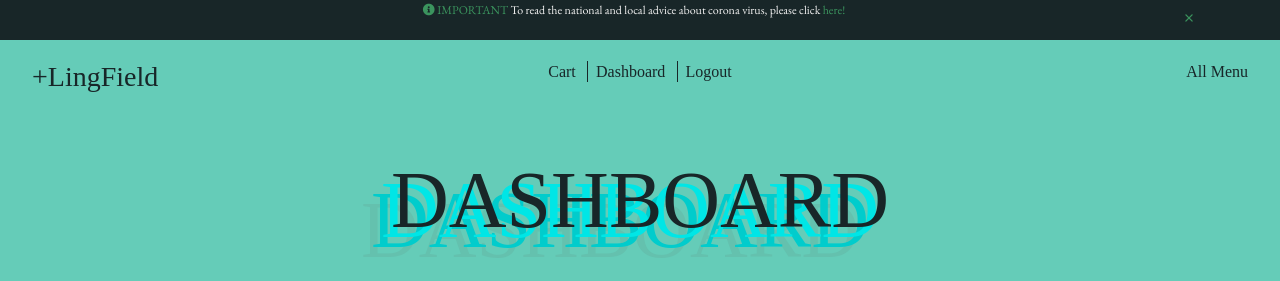
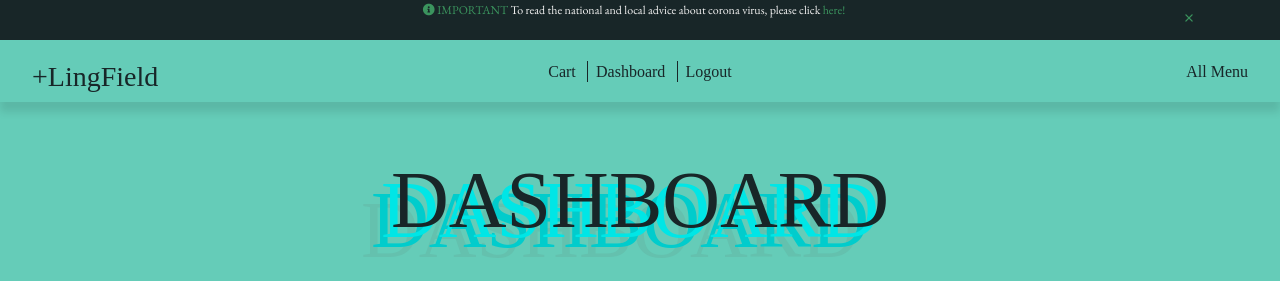
Before and after one commit to eoadeka/lingfield-pharmacy-with-django, a Django app: page /accounts/dashboard/ in a window 1280 px wide. Shown: the top 281 px of the page. Run offline with Django 3.2, Linux system fonts and the light colour scheme; the visitor is signed in with stand-in values (Sample User, id 1); data that the repository does not hold is empty; some libraries are stand-ins or nearby versions; some web fonts are replaced.

Commit message:
Final Commit

```diff
--- a/lingfield/templates/lingfield/navbar.html
+++ b/lingfield/templates/lingfield/navbar.html
@@ -1,6 +1,6 @@
 {% load static %}
-<header class="sticky-top " >
-    <nav style="margin: auto;">
+<header class="sticky-top" style="box-shadow: 0px 10px 8px rgba(0,0,0,0.1);">
+    <nav style="margin: auto;" >
         <div class="row">
             <span class="animate-this text-left col-lg-4 col-md-4 col-sm-4" style="float: left;color: #182628;"><h3><a href="{% url 'lingfield:home' %}" style="color: #182628;text-decoration: none;font-family: Damion;">+LingField</a></h3></span>
             <div class="text-center col-lg-4 col-md-4 col-sm-4">
```
